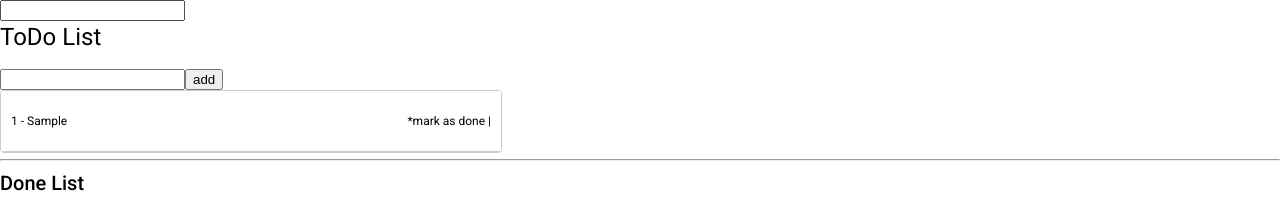
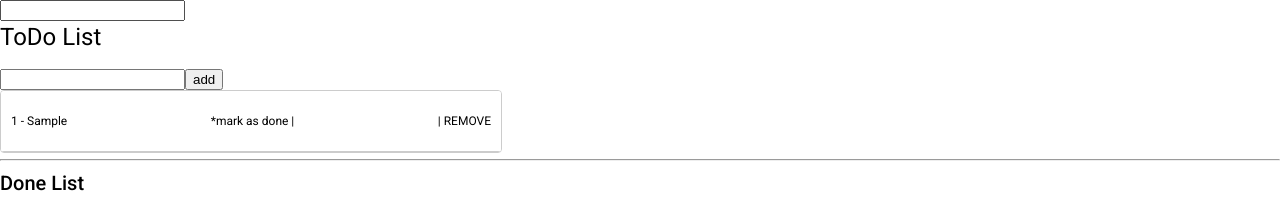
Before and after one commit to Dvalmont07/ToDoList, an Angular app: page / in a window 1280 px wide. Both pictures are taken after typing "Sample" into the empty fields and a click on the button "add". Shown: the top 201 px of the page. Built offline with nearby package versions, Linux system fonts and the light colour scheme.

Commit message:
add remove

```diff
--- a/src/app/app.component.html
+++ b/src/app/app.component.html
@@ -19,6 +19,7 @@
           (keyup.enter)="renameTaskName({TaskName: taskNameEdited, Order: task.Order})" />
         <span *ngIf="activeLine!=index" title="mark as done" (click)="markAsDone(task)" class="cursor-pointer">
           *mark as done |</span>
+        <span class="cursor-pointer" (click)="removeToDoTask(task)"> | REMOVE</span>
         <span *ngIf="activeLine==index" title="ok"
           (click)="renameTaskName({TaskName: taskNameEdited, Order: task.Order})">
           *ok | </span>
@@ -41,7 +42,7 @@
         <div>
           <span class="cursor-pointer" title="revert" (click)="revertDoneTask(task)" class="cursor-pointer">
             *revert</span>
-          <span style="cursor: move;"> | MOVE</span>
+          <span class="cursor-pointer" (click)="removeDoneTask(task)"> | REMOVE</span>
         </div>
       </div>
     </div>
```
